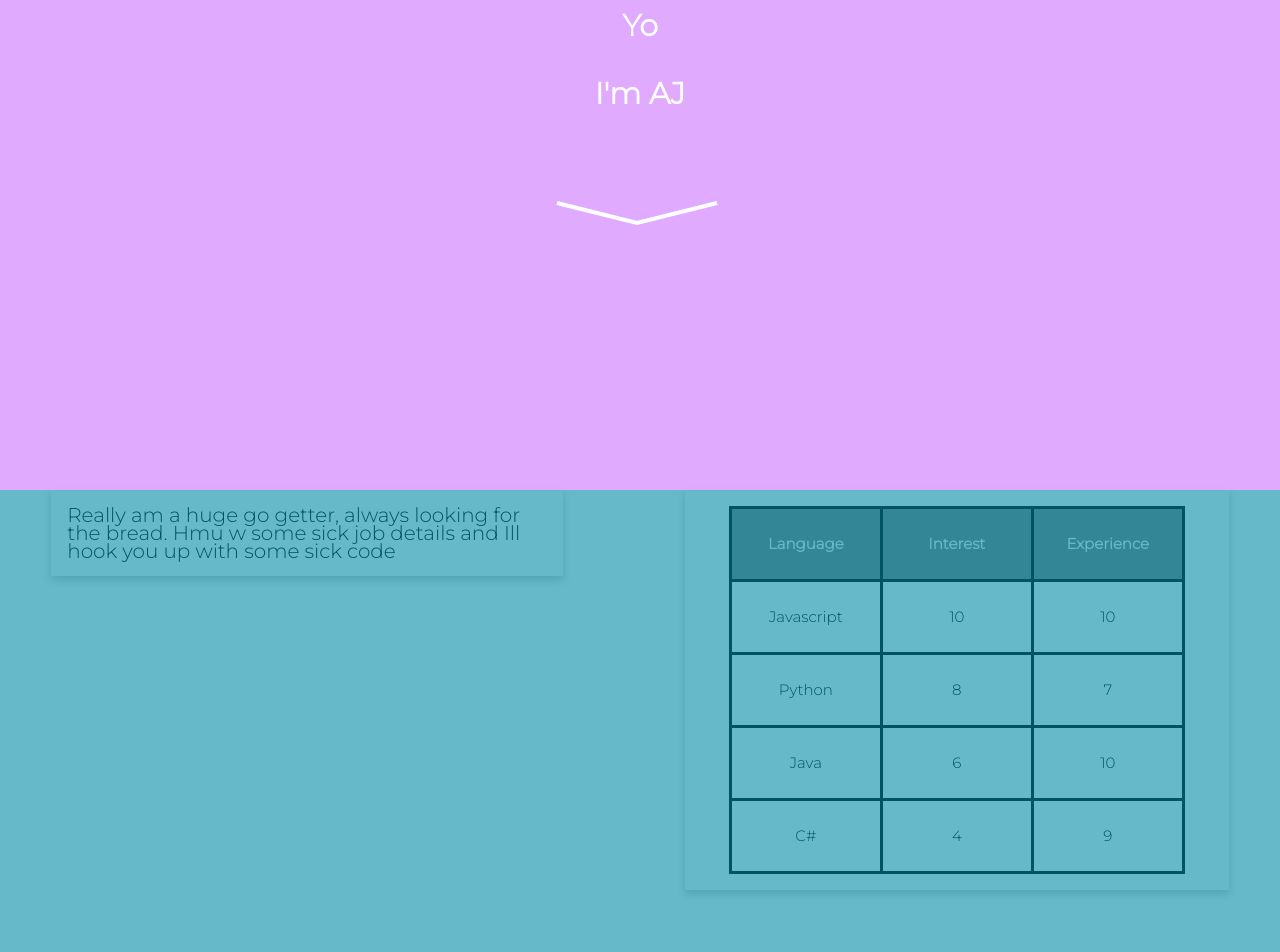
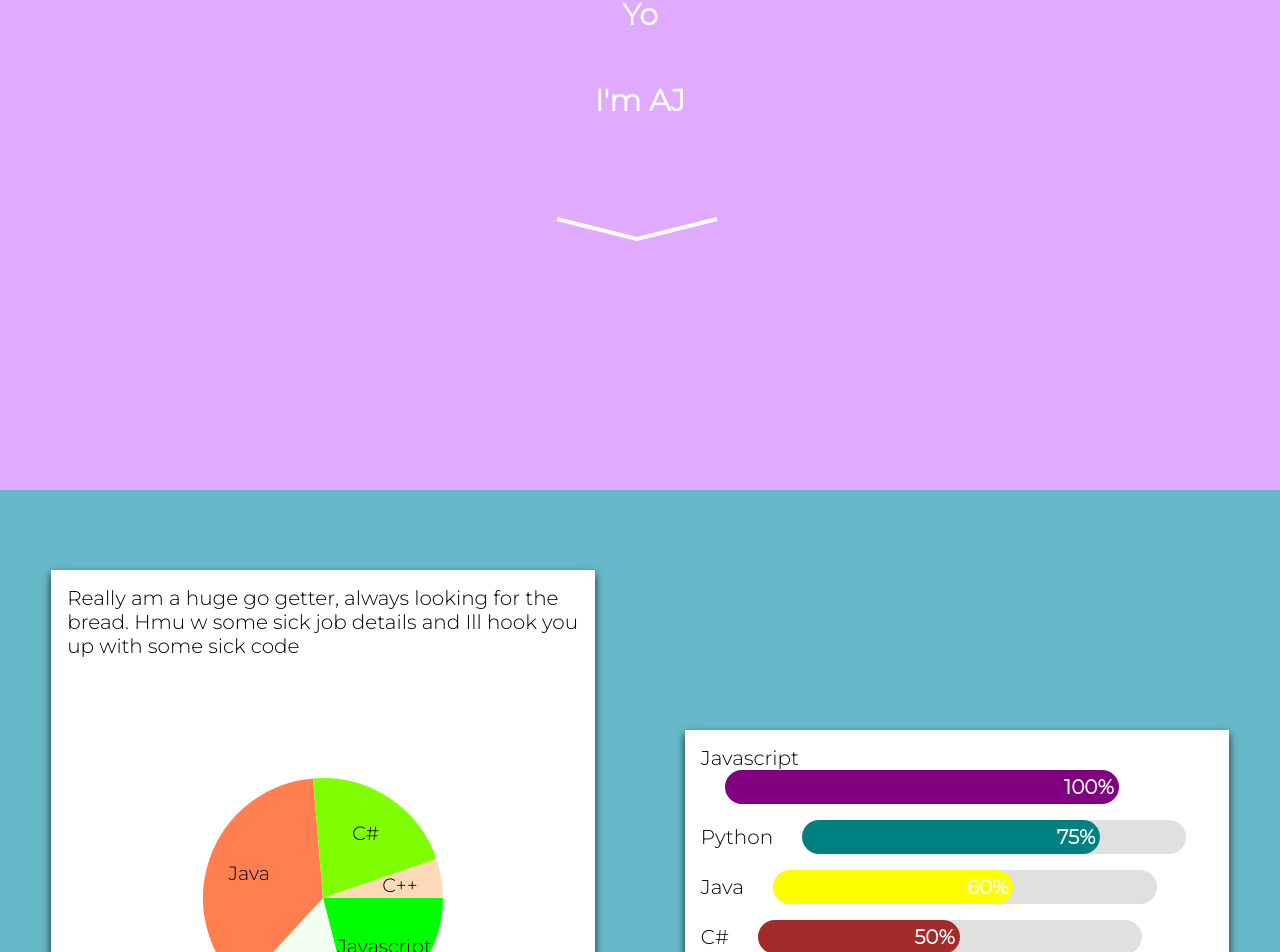
Before and after one commit to athammana/portfolio, a React (Create React App) app: page /About in a window 1280 px wide. Shown: the part 310-1262 px from the top of the page. Built offline with nearby package versions, Linux system fonts and the light colour scheme.

Commit message:
Made some progress on the about page

```diff
--- a/package.json
+++ b/package.json
@@ -10,6 +10,7 @@
     "framer-motion": "^1.11.1",
     "react": "^16.13.1",
     "react-dom": "^16.13.1",
+    "react-minimal-pie-chart": "^8.0.1",
     "react-router-dom": "^5.2.0",
     "react-scripts": "3.4.1"
   },
--- a/src/App.css
+++ b/src/App.css
@@ -21,18 +21,18 @@ section {
   justify-content: center;
 }
 
-@media screen and (min-width: 600px){
+/* @media screen and (min-width: 600px){
   section {
     line-height: 18px;
-    /* padding: 100px 0px 130px 0px; */
+    /* padding: 100px 0px 130px 0px;
   }
-}
+} */
 
 /* Navbar Syles */
 
 .header {
   position: fixed;
-  width: 100vw;
+  width: 100%;
   text-align: right;
   transition: 0.25s;
   z-index: 2;
@@ -63,7 +63,7 @@ section {
   background-color: #CC74FF;
   opacity: .6;
   height: 100vh;
-  width: 100vw;
+  width: 100%;
   position: absolute;
 }
 
@@ -86,24 +86,18 @@ section {
   background-color: #008ba3;
   opacity: .6;
   height: 100vh;
-  width: 100vw;
+  width: 100%;
   position: absolute;
+  z-index: -1;
 }
 
-.left-card {
-  width: 40vw;
-  float: left;
-  margin-left: 4vw;
-}
-
-.right-card {
-  width: 40vw;
-  float: right;
-  margin-right: 4vw;
+.container {
+  padding: 16px;
 }
 
 .card {
-  box-shadow: 0 4px 8px 0 rgba(0,0,0,0.2);
+  margin-top: 10vh;
+  box-shadow: 0 4px 8px 0 rgba(0, 0, 0, 0.8);
   transition: 0.3s;
 }
 
@@ -111,11 +105,48 @@ section {
   box-shadow: 0 8px 16px 0 rgba(0,0,0,0.2);
 }
 
-.container {
-  padding: 16px;
+.left-card {
+  width: 40vw;
+  float: left;
+  margin-left: 4vw;
+  background-color: white;
 }
 
-.skills-table {
+.right-card {
+  width: 40vw;
+  float: right;
+  margin-top: 30vh;
+  margin-right: 4vw;
+  background-color: white;
+}
+
+  /* Progress Bar */
+
+.containerStyles {
+  width: 75%;
+  background-color: #e0e0de;
+  border-radius: 50px;
+  margin-left: 1.5rem;
+  margin-right: .1rem;
+  margin-bottom: 1rem;
+  display: inline-block;
+}
+
+.fillerStyles {
+  height: 100%;
+  border-radius: inherit;
+  text-align: right;
+  transition: width 1s ease-in-out;
+}
+
+.labelStyles {
+  padding: 5px;
+  color: white;
+  font-weight: bold;
+  border-radius: inherit;
+  display: block;
+}
+/* .skills-table {
   font-size: 15px;
   text-align: center;
   margin: 0 auto;
@@ -135,9 +166,18 @@ section {
   height: 50px;
   padding: 10px;
   width: 10vw;
+} */
+
+/* Projects Section Css properties */
+.projects-background {
+  background-color: #ffa5ff;
+  opacity: .6;
+  height: 100vh;
+  width: 100%;
+  position: absolute;
+  z-index: -1;
 }
 
-/* Projects Section Css properties */
 /* Component specific Css properties */
 
 .App-logo {
--- a/src/components/About.js
+++ b/src/components/About.js
@@ -1,40 +1,54 @@
-import React from "react"
+import React from "react";
+import { PieChart } from 'react-minimal-pie-chart';
+import SkillsTable from './SkillsTable';
 
-function About(props) {
+class About extends React.Component{
+
+  constructor(props) {
+    super(props);
+
+    this.state = {
+      pieData: [
+        { title: 'Javascript', value: 20, color: 'Lime' },
+        { title: 'Python', value: 15, color: 'HoneyDew' },
+        { title: 'Java', value: 35, color: 'Coral' },
+        { title: 'C#', value: 20, color: 'Chartreuse' },
+        { title: 'C++', value: 5, color: 'PeachPuff' }
+      ],
+    };
+  }
+
+
+  render() {
     return (
       <section id='about'>
+        <div id='aboutbg' className='about-background'/>
         <div className='about-content'>
-        <div className='left-card'>
-          <div className='card'>
-            <div id='aboutdesc' className='container'>
+          <div className='left-card card container'>
             Really am a huge go getter, always looking for the bread.
             Hmu w some sick job details and Ill hook you up with some sick code
+            {/* < data={this.state.pieData} /> */}
+            <PieChart style={{width:'40vw', height:'60vh'}} radius='25' animate='True' labelPosition='20'
+              // lineWidth={20}
+              // paddingAngle={18}
+              // rounded
+              label={({ dataEntry }) => dataEntry.title}
+              labelStyle={(index) => ({
+                // fill: this.state.pieData[index].color,
+                fontSize: '4px',
+                fontFamily: 'Montserrat',
+              })}
+              labelPosition={65}
+              data={this.state.pieData}
+            />
+          </div>
+          <div className=' right-card card container'>
+            <SkillsTable />
           </div>
         </div>
-        </div>
-        <div className='right-card card container'>
-          <div id='skills table'>
-            <table className='skills-table'>
-              <thead>
-                <tr>
-                  <th>Language</th>
-                  <th>Interest</th>
-                  <th>Experience</th>
-                </tr>
-              </thead>
-              <tbody>
-                <tr><td>Javascript</td><td>10</td><td>10</td></tr>
-                <tr><td>Python</td><td>8</td><td>7</td></tr>
-                <tr><td>Java</td><td>6</td><td>10</td></tr>
-                <tr><td>C#</td><td>4</td><td>9</td></tr>
-              </tbody>
-            </table>
-          </div>
-        </div>
-      </div>
-      <div id='aboutbg' className='about-background'/>
       </section>
-  )
+    );
+  }
 }
 
 export default About;
--- a/src/components/Intro.js
+++ b/src/components/Intro.js
@@ -1,5 +1,6 @@
 import React from "react";
 import MePic from "../ThirdPartyIcons/BoozPic.png";
+import { Link } from "react-scroll";
 
 
 class Intro extends React.Component{
@@ -11,11 +12,20 @@ class Intro extends React.Component{
                     <img src={MePic} className="MePic" alt="Me" />
                     <h1>Yo</h1>
                     <h1>I'm AJ</h1>
-                    <svg height="210" width="500">
-                        <g fill="none">
-                            <path stroke="white" stroke-width="4" d="M 167 75 l 80 20 l 80 -20" />
-                        </g>
-                    </svg>
+                    <Link
+                        activeClass='active'
+                        to='about'
+                        spy={true}
+                        smooth={true}
+                        offset={-70}
+                        duration= {500}
+                        style={{cursor: 'pointer'}}>
+                        <svg height="210" width="500">
+                            <g fill="none">
+                                <path stroke="white" strokeWidth='4' d="M 167 75 l 80 20 l 80 -20" />
+                            </g>
+                        </svg>
+                    </Link>
                 </div>
             </section>
         );
--- a/src/components/Navbar.js
+++ b/src/components/Navbar.js
@@ -1,5 +1,5 @@
 import React from "react";
-import { Link, animateScroll as scroll } from "react-scroll";
+import { Link } from "react-scroll";
 
 class Navbar extends React.Component{
 
--- /dev/null
+++ b/src/components/ProgressBar.js
@@ -0,0 +1,51 @@
+import React, { useEffect } from 'react';
+
+class ProgressBar extends React.Component {
+
+    constructor(props) {
+        super(props);
+        this.state = {progress: props.completed};
+    }
+
+    // componentDidMount(){
+    //     // window.addEventListener('scroll', () =>{
+    //     //     const bar = document.getElementById(`'bar-${this.props.barNum}'`);
+    //     //     const position = bar.getBoundingClientRect();
+    //     //     const isAbout = position.top >= 0 && position.bottom <= window.innerHeight
+    //     //     if(isAbout){
+    //     //         console.log('visible');
+    //     //     } else {
+    //     //         // nav.classList.remove('scrolled');
+    //     //     }
+    //     // });
+    //     var temp = this.state.progress;
+    //     this.setState({progress: 0});
+    //     setTimeout(() => this.setState({progress: temp}), 2000);
+    // }
+
+    // componentWillUnmount(){
+    //     window.removeEventListener('scroll');
+    // }
+
+    // useEffect(() => {
+    //     const bar = document.getElementById(`'bar-${this.props.barNum}'`);
+    //     const position = bar.getBoundingClientRect();
+    //     const isAbout = position.top >= 0 && position.bottom <= window.innerHeight;
+    //     if(isAbout){
+    //         console.log('visible');
+    //     }
+    // }, []);
+
+    render(){
+        return (
+            <div className='containerStyles'>
+                <div className='fillerStyles'>
+                    {console.log(`${this.props.completed}%`)}
+                    <span id={this.props.barNum} className='labelStyles' style={{width:`${this.state.progress}%`, backgroundColor: this.props.bgcolor}}>{`${this.state.progress}%`}</span>
+                </div>
+            </div>
+        );
+    }
+}
+
+export default ProgressBar;
--- a/src/components/Projects.js
+++ b/src/components/Projects.js
@@ -1,12 +1,10 @@
 import React from "react";
-import TwitLogo from "../ThirdPartyIcons/Twitter_Logo_Blue.svg";
-import LinkedInLogo from "../ThirdPartyIcons/Linked.png";
-import GitLogo from "../ThirdPartyIcons/GitHub.png";
 
 
 function Projects(props) {
   return (
     <section id='projects'>
+      <div id='projectsbg' className='projects-background'/>
       Boombayah
     </section>
   )
--- /dev/null
+++ b/src/components/SkillsTable.js
@@ -0,0 +1,33 @@
+import React from "react"
+import ProgressBar from './ProgressBar';
+
+function SkillsTable(props) {
+    return (
+        <div id='skills-table'>
+            <span>Javascript</span> <ProgressBar bgcolor='purple' completed='100' /> <br />
+            <span>Python</span> <ProgressBar bgcolor='teal' completed='75' /> <br />
+            <span>Java</span> <ProgressBar bgcolor='yellow' completed='60' /> <br />
+            <span>C#</span> <ProgressBar bgcolor='brown' completed='50' /> <br />
+            <span>C++</span> <ProgressBar bgcolor='gold' completed='25' /> <br />
+        </div>
+    );
+}
+
+export default SkillsTable;
+
+//Old table
+            /* <table className='skills-table'>
+              <thead>
+                <tr>
+                  <th>Language</th>
+                  <th>Interest</th>
+                  <th>Experience</th>
+                </tr>
+              </thead>
+              <tbody>
+                <tr><td>Javascript</td><td>10</td><td>10</td></tr>
+                <tr><td>Python</td><td>8</td><td>7</td></tr>
+                <tr><td>Java</td><td>6</td><td>10</td></tr>
+                <tr><td>C#</td><td>4</td><td>9</td></tr>
+              </tbody>
+            </table> */
```
Also changed, not shown: src/App.js (+0 -7 lines), 1 other file (tests, documents, lock files or other folders). Lines whose indentation alone changed are shown as unchanged.
